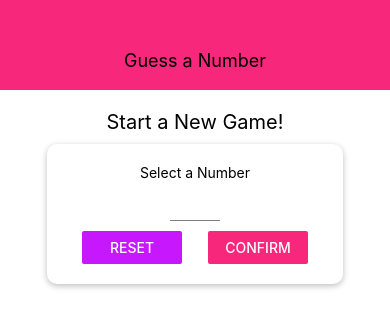
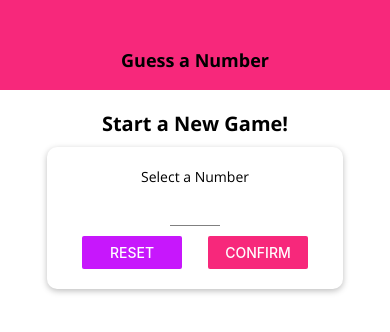
Before and after one commit to SaiChandra2896/Guess-the-Number, a React Native app: screen / in a window 390 px wide. Shown: the top 332 px of the page. Built offline with nearby package versions, Linux system fonts and the light colour scheme.

Commit message:
add custom fonts

```diff
--- a/App.js
+++ b/App.js
@@ -1,14 +1,34 @@
 import React, { useState } from 'react';
 import { StyleSheet, View } from 'react-native';
+import * as Font from 'expo-font';
+import { AppLoading } from 'expo';
 
 import Header from './components/Header';
 import StartGameScreen from './Screens/StartGameScreen';
 import GameScreen from './Screens/Gamescreen';
 import GameOverScreen from './Screens/GameOver';
 
+const fetchFonts = () => {
+  return Font.loadAsync({
+    'open-sans': require('./assets/fonts/OpenSans-Regular.ttf'),
+    'open-sans-bold': require('./assets/fonts/OpenSans-Bold.ttf')
+  });
+};
+
 export default function App() {
   const [userNumber, setUserNumber] = useState();
   const [guessRounds, setGuessRounds] = useState(0);
+  const [dataLoaded, setDataLoaded] = useState(false);
+
+  if (!dataLoaded) {
+    return (
+      <AppLoading
+        startAsync={fetchFonts}
+        onFinish={() => setDataLoaded(true)}
+        onError={err => console.log(err)}
+      />
+    );
+  }
 
   const configureNewGameHandler = () => {
     setGuessRounds(0);
--- a/Screens/StartGameScreen.js
+++ b/Screens/StartGameScreen.js
@@ -68,7 +68,7 @@
       <View style={styles.screen}>
         <Text style={styles.title}>Start a New Game!</Text>
         <Card style={styles.inputContainer}>
-          <Text>Select a Number</Text>
+          <Text style={styles.text}>Select a Number</Text>
           <Input
             style={styles.Input}
             blurOnSubmit
@@ -110,7 +110,11 @@
   },
   title: {
     fontSize: 20,
-    marginVertical: 10
+    marginVertical: 10,
+    fontFamily: 'open-sans-bold'
+  },
+  text: {
+    fontFamily: 'open-sans'
   },
   inputContainer: {
     width: 300,
--- a/components/Header.js
+++ b/components/Header.js
@@ -23,7 +23,8 @@
   title: {
     color: 'black',
     fontSize: 18,
-    marginTop: 30
+    marginTop: 30,
+    fontFamily: 'open-sans-bold'
   }
 });
 
--- a/package.json
+++ b/package.json
@@ -9,6 +9,7 @@
   },
   "dependencies": {
     "expo": "^34.0.1",
+    "expo-font": "~6.0.1",
     "react": "16.8.3",
     "react-dom": "^16.8.6",
     "react-native": "https://github.com/expo/react-native/archive/sdk-34.0.0.tar.gz",
```
